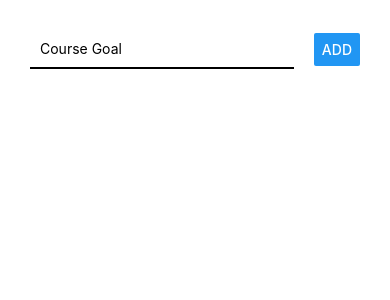
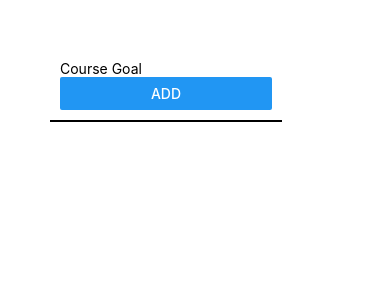
Before and after one commit to stephangriesel/appextend-reactnative, a React Native app: screen / in a window 390 px wide. Shown: the top 300 px of the page. Built offline with nearby package versions, Linux system fonts and the light colour scheme.

Commit message:
update to styles objects

```diff
--- a/App.js
+++ b/App.js
@@ -3,11 +3,11 @@
 
 export default function App() {
   return (
-    <View style={{ padding: 30 }}>
-      <View style={{ flexDirection: 'row', justifyContent: 'space-between', alignItems: 'center' }}>
+    <View style={styles.screen}>
+      <View style={styles.inputContainer}>
         <TextInput
           placeholder="Course Goal"
-          style={{ width: '80%', borderBottomColor: 'black', borderBottomWidth: 2, padding: 10 }}
+          style={styles.input}
         />
         <Button title="ADD" />
       </View>
@@ -19,10 +19,16 @@
 }
 
 const styles = StyleSheet.create({
-  container: {
-    flex: 1,
-    backgroundColor: '#fff',
-    alignItems: 'center',
-    justifyContent: 'center',
+  screen: {
+    padding: 50
   },
+  inputContainer: {
+    width: '80%',
+    borderBottomColor: 'black',
+    borderBottomWidth: 2,
+    padding: 10
+  },
+  input: {
+
+  }
 });
```
